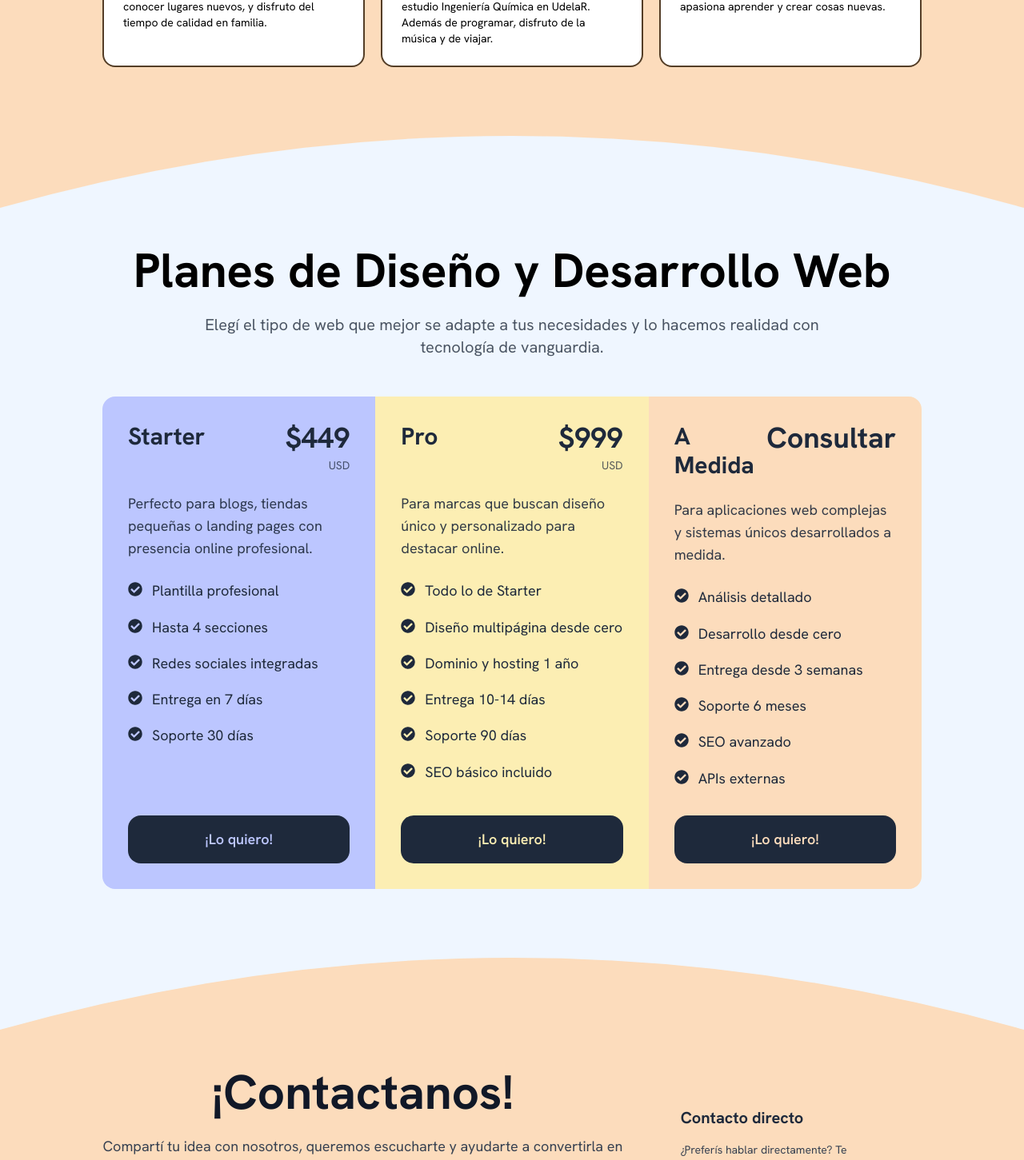
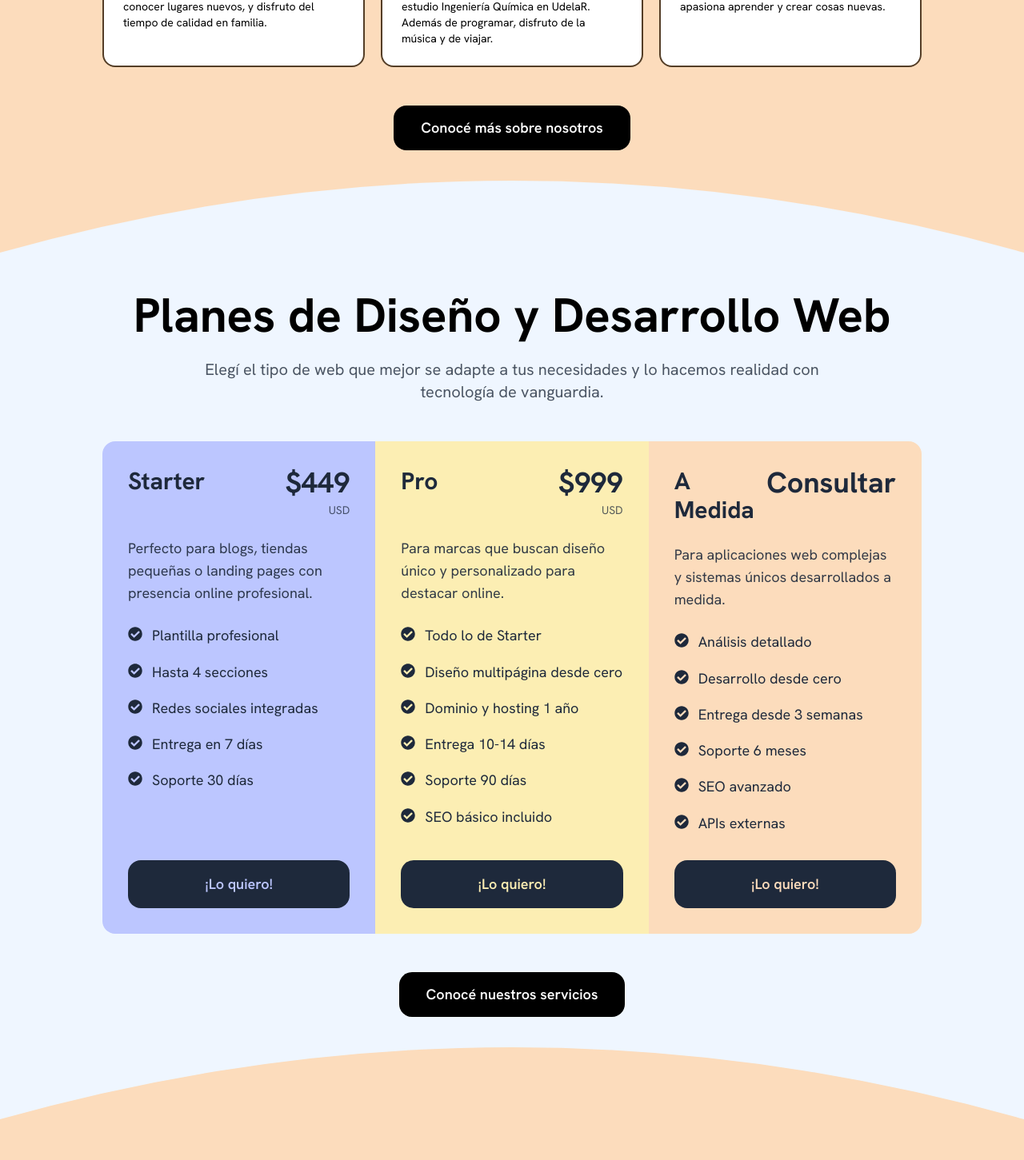
Before and after one commit to alepertu/bgd, a Next.js app: page / in a window 1280 px wide. Shown: the part 2980-4431 px from the top of the page at 80% size. Built offline with nearby package versions, Linux system fonts and the light colour scheme.

Commit message:
feat: add navigation buttons to Planes and Quienes Somos sections for improved user experience

```diff
--- a/app/_sections/SectionPlanes.tsx
+++ b/app/_sections/SectionPlanes.tsx
@@ -1,6 +1,15 @@
+"use client";
+
+import { useRouter } from 'next/navigation';
 import Plan from '../_components/cards/PlanCard';
+import Button from '../_components/ui/Button';
 
 function Planes() {
+  const router = useRouter();
+
+  const handleNavigateToServicios = () => {
+    router.push('/servicios');
+  };
   return (
     <section id="planes" className="bg-blue-50 min-h-screen relative overflow-hidden">
       <div className="max-w-5xl mx-auto md:pb-32 pb-16 md:pt-12 pt-16 md:px-0 px-6">
@@ -66,6 +75,15 @@ function Planes() {
           />
         </div>
 
+        <div className="flex justify-center mt-8 md:mt-12">
+          <Button
+            onClick={handleNavigateToServicios}
+            variant="primary"
+            size="md"
+            className="px-8">
+            Conocé nuestros servicios
+          </Button>
+        </div>
 
         {/* Versión MOBILE */}
         <svg
--- a/app/_sections/SectionQuienesSomos.tsx
+++ b/app/_sections/SectionQuienesSomos.tsx
@@ -1,7 +1,11 @@
+"use client";
+
+import { useRouter } from 'next/navigation';
 import AlePertusatti from '../../public/images/nosotros/Alejandro Pertusatti.webp';
 import PiaMachado from '../../public/images/nosotros/Pía Machado.webp';
 import ThiagoSilveira from '../../public/images/nosotros/Thiago Silveira.webp';
 import TeamCard from '../_components/cards/TeamCard';
+import Button from '../_components/ui/Button';
 
 function getAge(birthDateString: string): number {
   return Math.floor(
@@ -11,6 +15,12 @@ function getAge(birthDateString: string): number {
 }
 
 function QuienesSomos() {
+  const router = useRouter();
+
+  const handleNavigateToNosotros = () => {
+    router.push('/nosotros');
+  };
+
   return (
     <section
       id="nosotros"
@@ -18,7 +28,7 @@ function QuienesSomos() {
       <div className="max-w-5xl mx-auto md:pb-32 pb-16 md:pt-12 pt-16 md:px-0 px-6">
         <div className="mb-8 md:mb-12 text-center">
           <h2 className="text-3xl md:text-6xl font-bold text-black">
-            Pero... ¿Quiénes somos?
+            Nuestro Equipo
           </h2>
           <p className="text-lg md:text-xl text-gray-900 mt-4 md:mt-6 max-w-3xl mx-auto">
             Somos PYA, un equipo de desarrollo uruguayo que se especializa en
@@ -57,6 +67,16 @@ function QuienesSomos() {
           />
         </div>
 
+        <div className="flex justify-center mt-8 md:mt-12">
+          <Button
+            onClick={handleNavigateToNosotros}
+            variant="primary"
+            size="md"
+            className="px-8">
+            Conocé más sobre nosotros
+          </Button>
+        </div>
+
         {/* Versión MOBILE */}
         <svg
           className="block md:hidden absolute bottom-0 left-0 w-full h-20 z-10 pointer-events-none"
```
